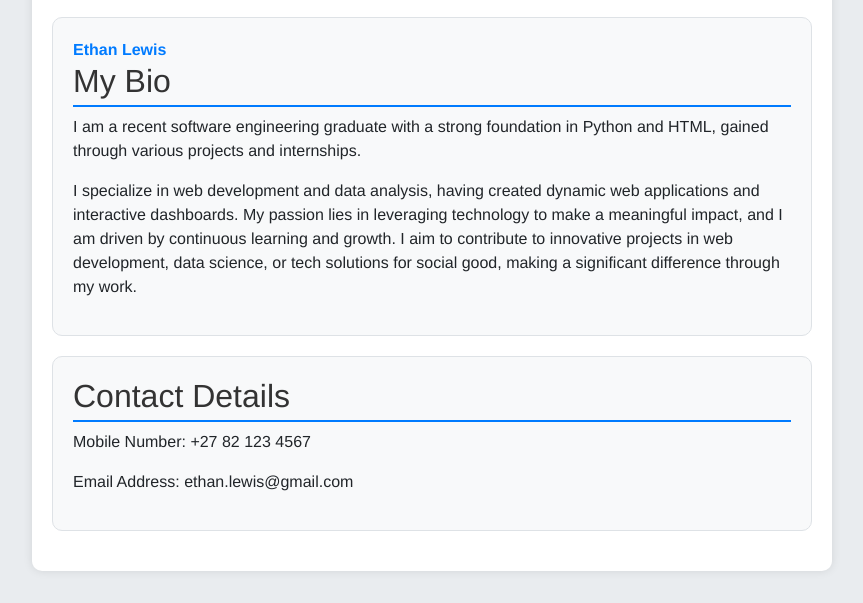
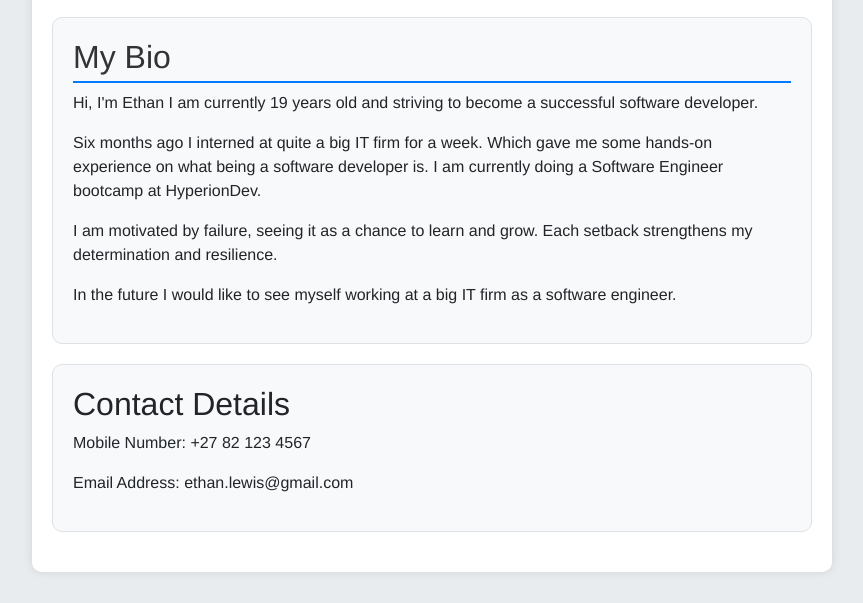
Before and after one commit to ethanlewis938/MyCV, a plain HTML site: page index.html in a window 1280 px wide. Shown: the part 197-800 px from the top of the page, without its empty margins (208-1071 px from the left). Drawn offline with nearby package versions, Linux system fonts and the light colour scheme.

```diff
--- a/index.html
+++ b/index.html
@@ -16,7 +16,6 @@ body {
     padding: 0;
 }
 
-/* Container styling */
 .container {
     max-width: 800px;
     margin: 20px auto;
@@ -63,7 +62,7 @@ section {
     font-weight: bold;
 }
 
-.bio h2, .contact h2 {
+.bio h2{
     border-bottom: 2px solid #007bff;
     padding-bottom: 5px;
     color: #333;
@@ -81,10 +80,20 @@ section {
 
         <!-- Bio section -->
         <section class="bio">
-            <a href="website.html"> Ethan Lewis</a>
             <h2>My Bio</h2>
-            <p>I am a recent software engineering graduate with a strong foundation in Python and HTML, gained through various projects and internships.</p>
-            <p>I specialize in web development and data analysis, having created dynamic web applications and interactive dashboards. My passion lies in leveraging technology to make a meaningful impact, and I am driven by continuous learning and growth. I aim to contribute to innovative projects in web development, data science, or tech solutions for social good, making a significant difference through my work.</p>
+            <p>Hi, I'm Ethan I am currently 19 years old and striving to become a successful software developer.
+                <br>
+                <p>
+                    Six months ago I interned at quite a big IT firm for a week. Which gave me some hands-on experience on what being a software
+                    developer is. I am currently doing a Software Engineer bootcamp at HyperionDev.
+                </p>
+                <p>
+                    I am motivated by failure, seeing it as a chance to learn and grow. Each setback strengthens my determination and resilience.
+                </p>
+                <p>
+                    In the future I would like to see myself working at a big IT firm as a software engineer.
+                </p>
+            </p>
         </section>
 
         <!-- Contact details section -->
```
